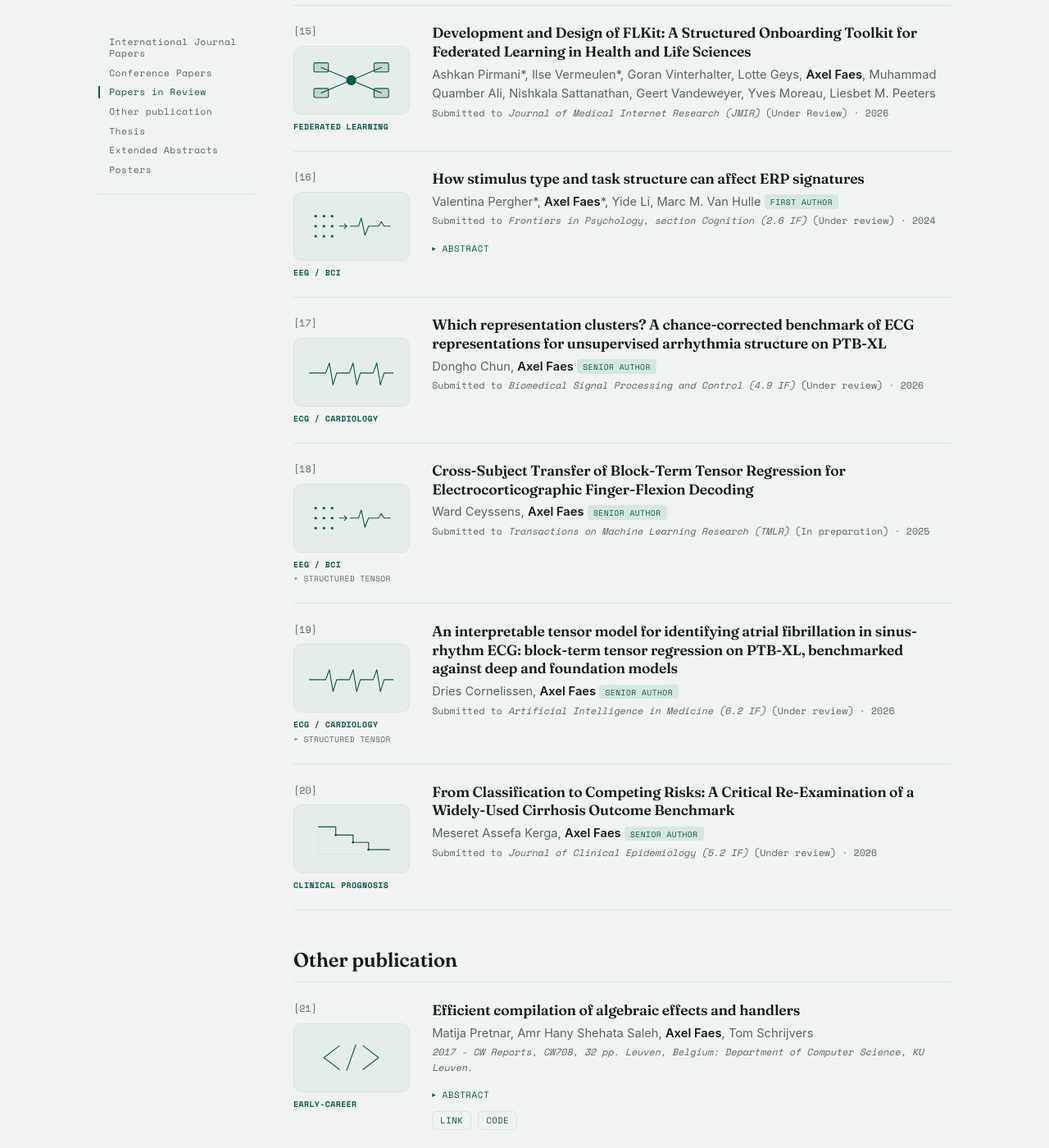
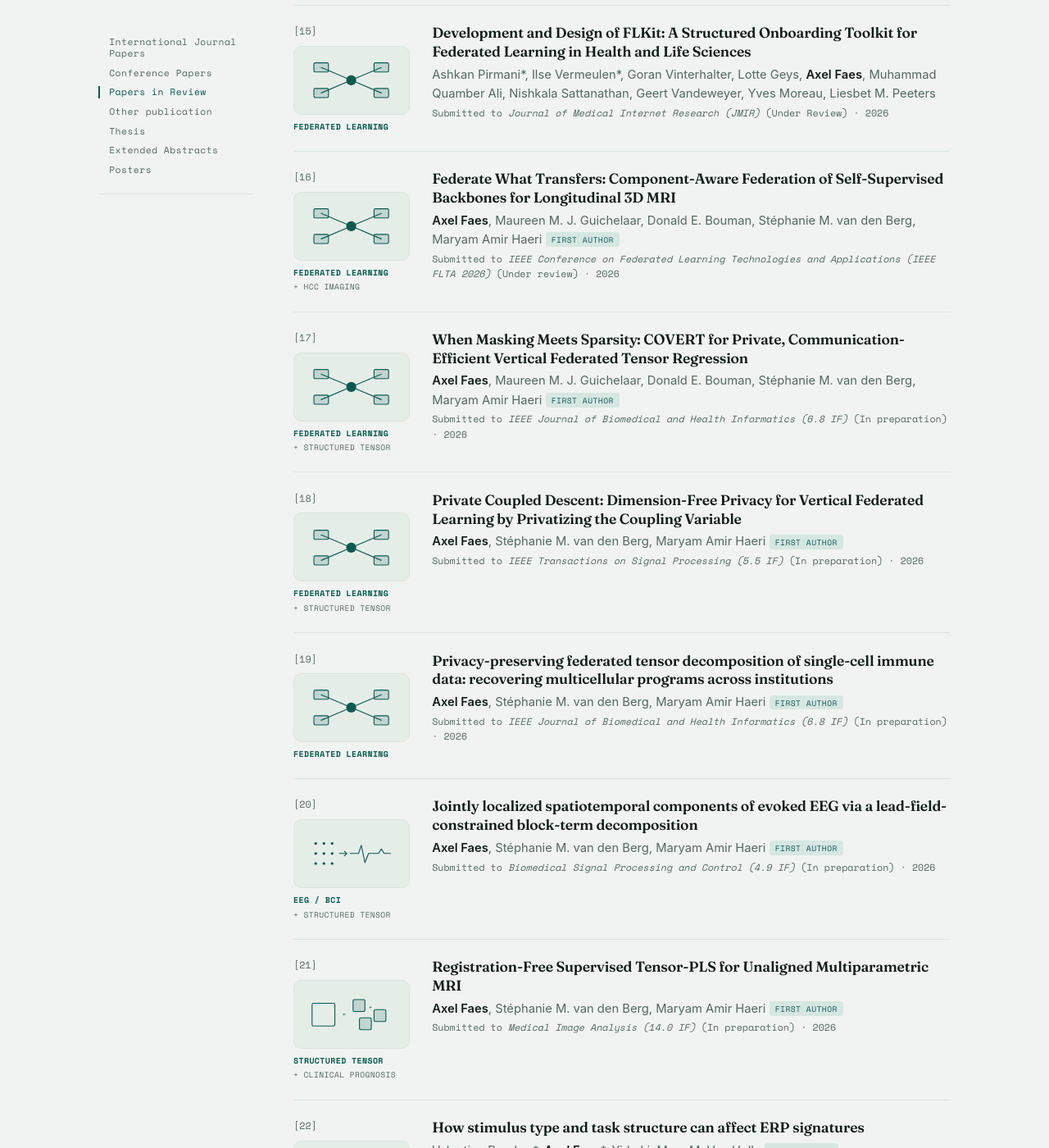
Before and after one commit to TheAxeC/theaxec.github.io, a Jekyll site: the page built from _pages/publications.md, in a window 1280 px wide and 1400 px high, scrolled down 3444 px. Shown: the whole window at 82% size. Built offline with Jekyll 4.4.1, drawn with Linux system fonts in a browser that asks for light colours; some of the changed text lies outside the part shown.

Commit message:
Update publications in YAML file: add new papers and revise existing entries

```diff
--- a/_data/publications.yml
+++ b/_data/publications.yml
@@ -11,86 +11,66 @@ papers-in-preparation:
           book: "Journal of Medical Internet Research (JMIR)"
           pub_date: 2026
           abstract: ""
-        # - authors: Axel Faes*, Jakob Nolte*, Maureen M. J. Guichelaar, Donald E. Bouman, Stéphanie M. van den Berg, Maryam Amir Haeri
-        #   title: "HCCNet: A Self-Supervised CNN-Transformer for Disease Prognosis from Longitudinal 3D MRI, with a Case Study on Hepatocellular Carcinoma"
-        #   url: ""
-        #   order: "first"
-        #   pub_pre: "Submitted to "
-        #   pub_post: '(In preparation)'
-        #   book: "Medical Image Analysis (11.8 IF)"
-        #   pub_date: 2026
-        #   abstract: ""
-        # - authors: Jasper van Leengoed, Axel Faes, Maureen M. J. Guichelaar, Donald E. Bouman, Stéphanie M. van den Berg, Maryam Amir Haeri
-        #   title: "Clinical HCCNet"
-        #   url: ""
-        #   pub_pre: "Submitted to "
-        #   pub_post: '(In preparation)'
-        #   pub_date: 2026
-        #   abstract: ""
-        # - authors: Axel Faes, Maureen M. J. Guichelaar, Donald E. Bouman, Stéphanie M. van den Berg, Maryam Amir Haeri
-        #   title: "Federate What Transfers: Component-Aware Federation of Self-Supervised Backbones for Longitudinal 3D MRI"
-        #   url: ""
-        #   order: "first"
-        #   pub_pre: "Submitted to "
-        #   pub_post: '(In preparation)'
-        #   book: "IEEE Conference on Federated Learning Technologies and Applications (IEEE FLTA 2026)"
-        #   pub_date: 2026
-        #   abstract: ""
-        # - authors: Axel Faes, Maureen M. J. Guichelaar, Donald E. Bouman, Stéphanie M. van den Berg, Maryam Amir Haeri
-        #   title: "When Masking Meets Sparsity: COVERT for Private, Communication-Efficient Vertical Federated Tensor Regression"
-        #   url: ""
-        #   order: "first"
-        #   pub_pre: "Submitted to "
-        #   pub_post: '(In preparation)'
-        #   book: "IEEE Journal of Biomedical and Health Informatics (6.8 IF)"
-        #   pub_date: 2026
-        #   abstract: ""
-        # - authors: Axel Faes
-        #   title: "Private Coupled Descent: Convergence and Privacy-Utility of Differentially-Private Vertical Tensor Factorization"
-        #   url: ""
-        #   order: "first"
-        #   pub_pre: "Submitted to "
-        #   pub_post: '(In preparation)'
-        #   book: "Transactions on Machine Learning Research (TMLR)"
-        #   pub_date: 2026
-        #   abstract: ""
-        # - authors: Axel Faes
-        #   title: "Privacy-preserving federated recovery of multicellular immune programs: cell-type-incomplete federation and the limits of differential privacy"
-        #   url: ""
-        #   order: "first"
-        #   pub_pre: "Submitted to "
-        #   pub_post: '(In preparation)'
-        #   book: "IEEE Journal of Biomedical and Health Informatics (6.8 IF)"
-        #   pub_date: 2026
-        #   abstract: ""
-
-        # - authors: Axel Faes
-        #   title: "Jointly localized spatiotemporal components of evoked EEG via a lead-field-constrained block-term decomposition"
-        #   url: ""
-        #   order: "first"
-        #   pub_pre: "Submitted to "
-        #   pub_post: '(In preparation)'
-        #   book: "Biomedical Signal Processing and Control (4.9 IF)"
-        #   pub_date: 2026
-        #   abstract: ""
-        # - authors: Axel Faes
-        #   title: "Block-Term Fourier Neural Operators: Mixtures of Low-Rank Spectral Experts for Multi-Scale Operator Learning"
-        #   url: ""
-        #   order: "first"
-        #   pub_pre: "Submitted to "
-        #   pub_post: '(In preparation)'
-        #   book: "Transactions on Machine Learning Research (TMLR)"
-        #   pub_date: 2026
-        #   abstract: ""
-        # - authors: Axel Faes
-        #   title: "Registration-Free Tensor-PLS: Supervised Fused Gromov-Wasserstein Regression for Unaligned Multiparametric MRI"
-        #   url: ""
-        #   order: "first"
-        #   pub_pre: "Submitted to "
-        #   pub_post: '(In preparation)'
-        #   book: "Transactions on Machine Learning Research (TMLR)"
-        #   pub_date: 2026
-        #   abstract: ""
+        - authors: Axel Faes, Maureen M. J. Guichelaar, Donald E. Bouman, Stéphanie M. van den Berg, Maryam Amir Haeri
+          title: "Federate What Transfers: Component-Aware Federation of Self-Supervised Backbones for Longitudinal 3D MRI"
+          program: [federated, hcc]
+          url: ""
+          order: "first"
+          pub_pre: "Submitted to "
+          pub_post: '(Under review)'
+          book: "IEEE Conference on Federated Learning Technologies and Applications (IEEE FLTA 2026)"
+          pub_date: 2026
+          abstract: ""
+        - authors: Axel Faes, Maureen M. J. Guichelaar, Donald E. Bouman, Stéphanie M. van den Berg, Maryam Amir Haeri
+          title: "When Masking Meets Sparsity: COVERT for Private, Communication-Efficient Vertical Federated Tensor Regression"
+          program: [federated, tensor]
+          url: ""
+          order: "first"
+          pub_pre: "Submitted to "
+          pub_post: '(In preparation)'
+          book: "IEEE Journal of Biomedical and Health Informatics (6.8 IF)"
+          pub_date: 2026
+          abstract: ""
+        - authors: Axel Faes, Stéphanie M. van den Berg, Maryam Amir Haeri
+          title: "Private Coupled Descent: Dimension-Free Privacy for Vertical Federated Learning by Privatizing the Coupling Variable"
+          program: [federated, tensor]
+          url: ""
+          order: "first"
+          pub_pre: "Submitted to "
+          pub_post: '(In preparation)'
+          book: "IEEE Transactions on Signal Processing (5.5 IF)"
+          pub_date: 2026
+          abstract: ""
+        - authors: Axel Faes, Stéphanie M. van den Berg, Maryam Amir Haeri
+          title: "Privacy-preserving federated tensor decomposition of single-cell immune data: recovering multicellular programs across institutions"
+          program: [federated]
+          url: ""
+          order: "first"
+          pub_pre: "Submitted to "
+          pub_post: '(In preparation)'
+          book: "IEEE Journal of Biomedical and Health Informatics (6.8 IF)"
+          pub_date: 2026
+          abstract: ""
+        - authors: Axel Faes, Stéphanie M. van den Berg, Maryam Amir Haeri
+          title: "Jointly localized spatiotemporal components of evoked EEG via a lead-field-constrained block-term decomposition"
+          program: [eeg, tensor]
+          url: ""
+          order: "first"
+          pub_pre: "Submitted to "
+          pub_post: '(In preparation)'
+          book: "Biomedical Signal Processing and Control (4.9 IF)"
+          pub_date: 2026
+          abstract: ""
+        - authors: Axel Faes, Stéphanie M. van den Berg, Maryam Amir Haeri
+          title: "Registration-Free Supervised Tensor-PLS for Unaligned Multiparametric MRI"
+          program: [tensor, prognosis]
+          url: ""
+          order: "first"
+          pub_pre: "Submitted to "
+          pub_post: '(In preparation)'
+          book: "Medical Image Analysis (14.0 IF)"
+          pub_date: 2026
+          abstract: ""
         - authors: Valentina Pergher*, Axel Faes*, Yide Li, Marc M. Van Hulle
           title: How stimulus type and task structure can affect ERP signatures
           program: [eeg]
@@ -112,13 +92,13 @@ papers-in-preparation:
           book: "Biomedical Signal Processing and Control (4.9 IF)"
           pub_date: 2026
         - authors: Ward Ceyssens, Axel Faes
-          title: "Cross-Subject Transfer of Block-Term Tensor Regression for Electrocorticographic Finger-Flexion Decoding"
+          title: "Behavior-Supervised Alignment for Cross-Subject Neural Decoding across Non-Corresponding Electrode Grids"
           program: [eeg, tensor]
           order: senior
           url: ""
           pub_pre: "Submitted to "
           pub_post: '(In preparation)'
-          book: "Transactions on Machine Learning Research (TMLR)"
+          book: "Neurocomputing (6.7 IF)"
           pub_date: 2025
         - authors: Dries Cornelissen, Axel Faes
           title: "An interpretable tensor model for identifying atrial fibrillation in sinus-rhythm ECG: block-term tensor regression on PTB-XL, benchmarked against deep and foundation models"
@@ -129,14 +109,6 @@ papers-in-preparation:
           pub_post: '(Under review)'
           book: "Artificial Intelligence in Medicine (6.2 IF)"
           pub_date: 2026
-        # - authors: Dries Cornelissen, Axel Faes
-        #   title: "Predicting incident atrial fibrillation from a single sinus-rhythm ECG: an interpretable block-term tensor network on MIMIC-IV-ECG"
-        #   pub_last: (senior author)
-        #   order: senior
-        #   url: ""
-        #   pub_pre: "Submitted to "
-        #   pub_post: '(In preparation)'
-        #   pub_date: 2026
         - authors: Meseret Assefa Kerga, Axel Faes
           title: "From Classification to Competing Risks: A Critical Re-Examination of a Widely-Used Cirrhosis Outcome Benchmark"
           program: [prognosis]
```
Also changed, not shown: 1 other file.
